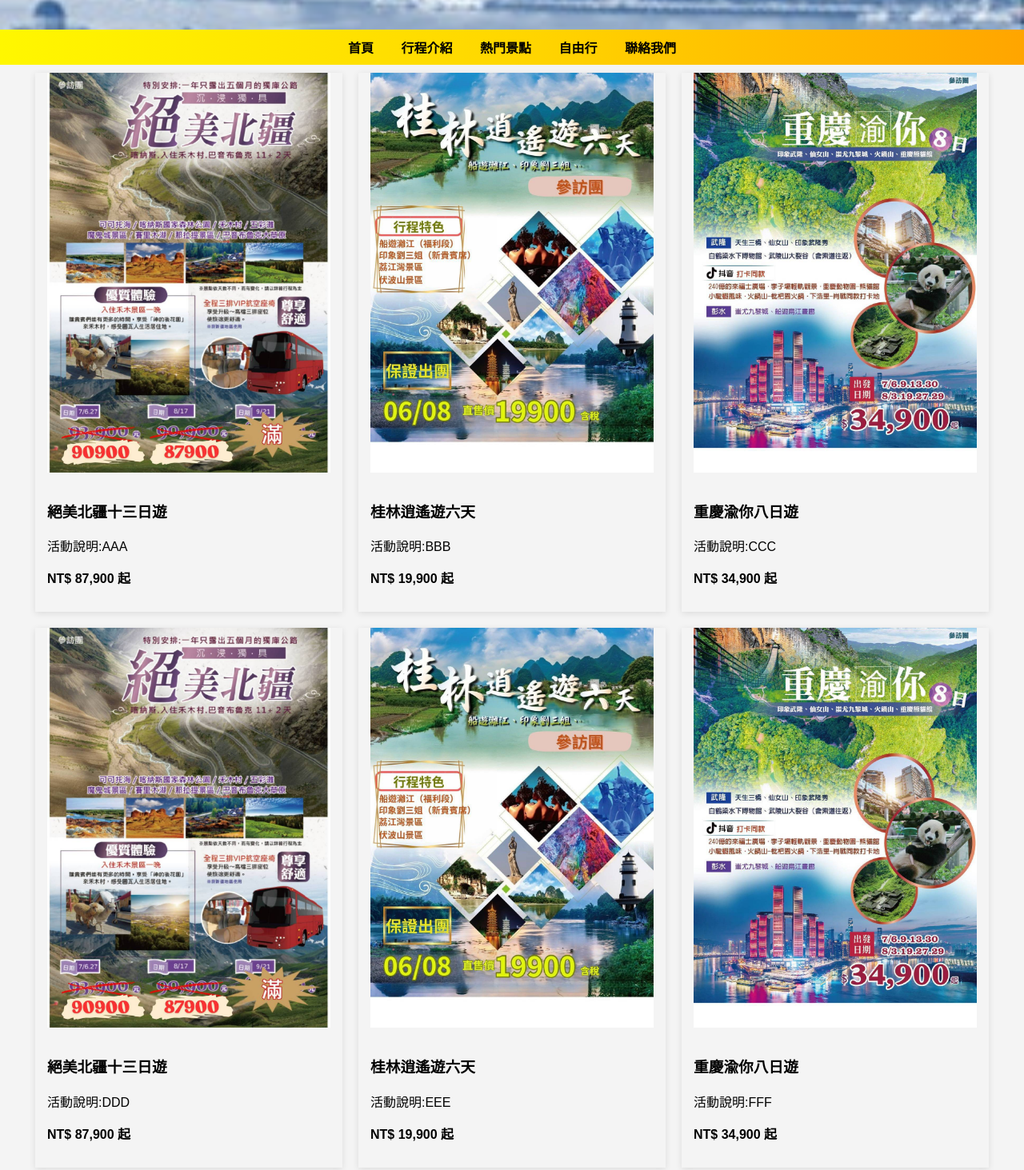
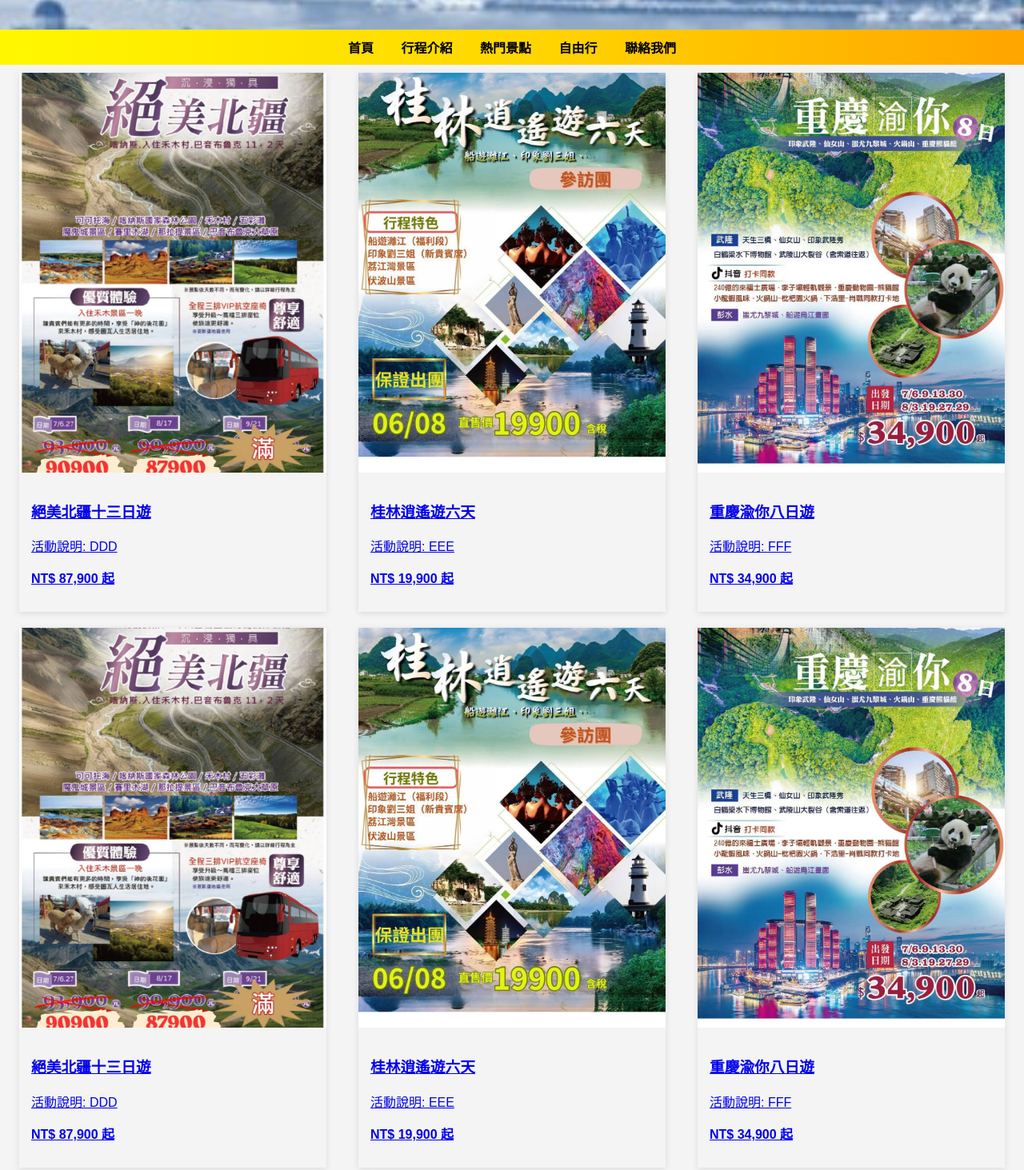
Before and after one commit to KapaLin0120/travelDemo, a plain HTML site: page Hot.html in a window 1280 px wide. Shown: the part 263-1726 px from the top of the page at 80% size. Drawn offline with Linux system fonts and the light colour scheme.

Commit message:
Add files via upload

```diff
--- a/Hot.html
+++ b/Hot.html
@@ -5,8 +5,8 @@
     <meta charset="UTF-8">
     <meta name="viewport" content="width=device-width, initial-scale=1.0">
     <title>熱門景點</title>
-    <link rel="stylesheet" href="/CSS/title.css">
-    <link rel="stylesheet" href="/CSS/hot.css">
+    <link rel="stylesheet" href="CSS/title.css">
+    <link rel="stylesheet" href="CSS/hot.css">
 </head>
 
 <body>
@@ -22,57 +22,62 @@
         <a href="#">聯絡我們</a>
     </nav>
 
-    <div style="display: flex;align-items: center;justify-content: center;">
-        <div class="card" style="width: 30%;" onclick="window.open('http://127.0.0.1:5500/Link.html', '_blank')">
-            <img src="/Images/227477_0.jpg" alt="日本行程">
+	<div style="display: flex; align-items: center; justify-content: center; gap: 20px;">
+		<a href="Link.html" class="card text-decoration-none text-dark" style="width: 30%;">
+			<img src="Images/227477_0.jpg" alt="日本行程" style="width: 100%;">
 			<div class="package-content">
 			<h3>絕美北疆十三日遊</h3>
-                <p>活動說明:AAA</p>
+			<p>活動說明: DDD</p>
 			<p><strong>NT$ 87,900 起</strong></p>
 			</div>
-        </div>
-        <div class="card" style="width: 30%;" onclick="window.open('http://127.0.0.1:5500/Link.html', '_blank')">
-            <img src="/Images/227478_0.jpg" alt="峇里島行程">
+		</a>
+
+		<a href="Link.html" class="card text-decoration-none text-dark" style="width: 30%;">
+			<img src="Images/227478_0.jpg" alt="峇里島行程" style="width: 100%;">
 			<div class="package-content">
 			<h3>桂林逍遙遊六天</h3>
-                <p>活動說明:BBB</p>
+			<p>活動說明: EEE</p>
 			<p><strong>NT$ 19,900 起</strong></p>
 			</div>
-        </div>
-        <div class="card" style="width: 30%;" onclick="window.open('http://127.0.0.1:5500/Link.html', '_blank')">
-            <img src="/Images/227479_0.jpg" alt="歐洲行程">
+		</a>
+
+		<a href="Link.html" class="card text-decoration-none text-dark" style="width: 30%;">
+			<img src="Images/227479_0.jpg" alt="歐洲行程" style="width: 100%;">
 			<div class="package-content">
 			<h3>重慶渝你八日遊</h3>
-                <p>活動說明:CCC</p>
+			<p>活動說明: FFF</p>
 			<p><strong>NT$ 34,900 起</strong></p>
 			</div>
+		</a>
 	</div>
-    </div>
-    <div style="display: flex;align-items: center;justify-content: center;">
-        <div class="card" style="width: 30%;" onclick="window.open('http://127.0.0.1:5500/Link.html', '_blank')">
-            <img src="/Images/227477_0.jpg" alt="日本行程">
+
+	<div style="display: flex; align-items: center; justify-content: center; gap: 20px;">
+		<a href="Link.html" class="card text-decoration-none text-dark" style="width: 30%;">
+			<img src="Images/227477_0.jpg" alt="日本行程" style="width: 100%;">
 			<div class="package-content">
 			<h3>絕美北疆十三日遊</h3>
-                <p>活動說明:DDD</p>
+			<p>活動說明: DDD</p>
 			<p><strong>NT$ 87,900 起</strong></p>
 			</div>
-        </div>
-        <div class="card" style="width: 30%;" onclick="window.open('http://127.0.0.1:5500/Link.html', '_blank')">
-            <img src="/Images/227478_0.jpg" alt="峇里島行程">
+		</a>
+
+		<a href="Link.html" class="card text-decoration-none text-dark" style="width: 30%;">
+			<img src="Images/227478_0.jpg" alt="峇里島行程" style="width: 100%;">
 			<div class="package-content">
 			<h3>桂林逍遙遊六天</h3>
-                <p>活動說明:EEE</p>
+			<p>活動說明: EEE</p>
 			<p><strong>NT$ 19,900 起</strong></p>
 			</div>
-        </div>
-        <div class="card" style="width: 30%;" onclick="window.open('http://127.0.0.1:5500/Link.html', '_blank')">
-            <img src="/Images/227479_0.jpg" alt="歐洲行程">
+		</a>
+
+		<a href="Link.html" class="card text-decoration-none text-dark" style="width: 30%;">
+			<img src="Images/227479_0.jpg" alt="歐洲行程" style="width: 100%;">
 			<div class="package-content">
 			<h3>重慶渝你八日遊</h3>
-                <p>活動說明:FFF</p>
+			<p>活動說明: FFF</p>
 			<p><strong>NT$ 34,900 起</strong></p>
 			</div>
-        </div>
+		</a>
 	</div>
 </body>
 
```
Also changed, not shown: Link.html (+6 -6 lines), index.html (+13 -17 lines). Lines whose indentation alone changed are shown as unchanged.
